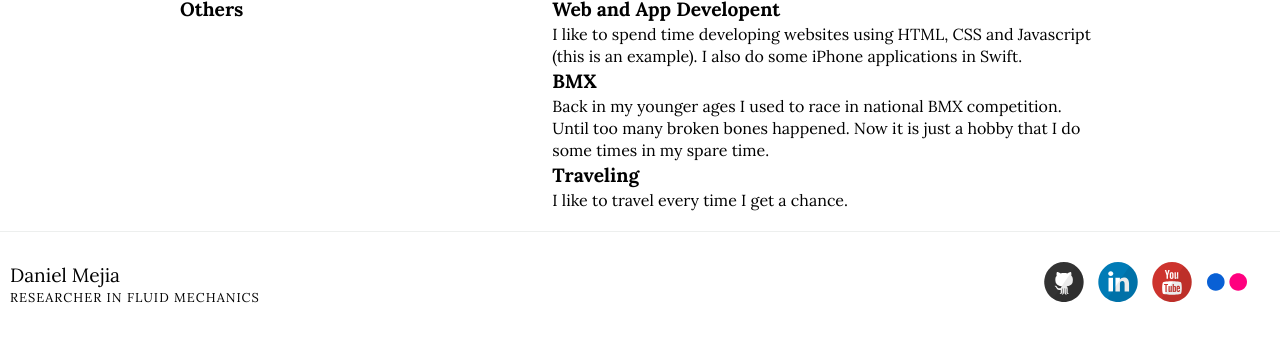
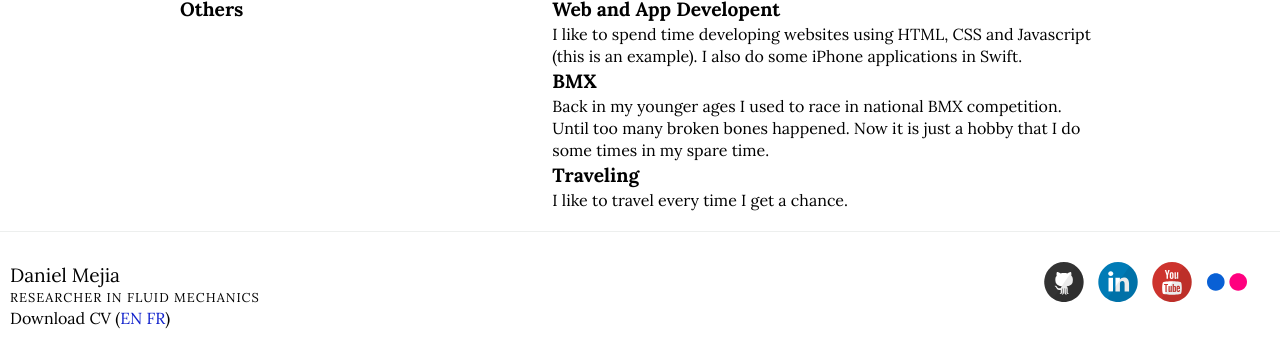
Before and after one commit to dmejia04/resume, a Jekyll site: the page built from index.html, in a window 1280 px wide and 900 px high, scrolled down 1976 px, cut to the strip 541-900 px from the top of the window. Built offline with Jekyll 4.4.1, drawn with Linux system fonts in a browser that asks for light colours.

Commit message:
download CV

```diff
--- a/_includes/footer.html
+++ b/_includes/footer.html
@@ -8,6 +8,7 @@
 		    	<ul class="contactList">
 		    		<li><p class="footerName"><a href="index.html">{{ site.name }}</a></p></li>
 		    		<li><p class="footerJob">{{ site.job }}</p><li>
+		    		<li><p>Download CV (<a class="link" href="../data/documents/danielCV_EN.pdf">EN</a> <a class="link" href="../data/documents/danielCV_FR.pdf">FR</a>)</p></li>
 		    	</ul>
 		    </dt>
 
```
Also changed, not shown: 9 other files.
